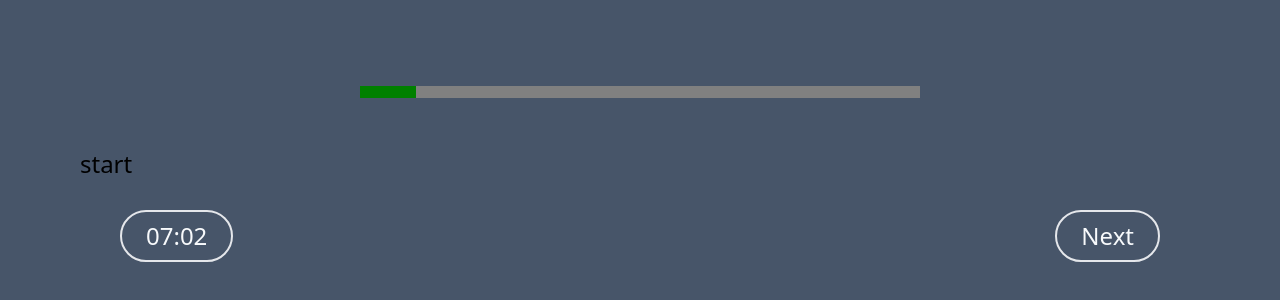
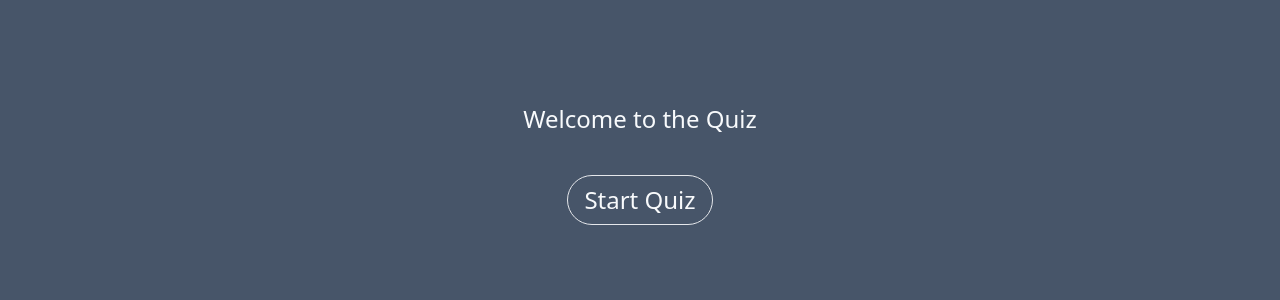
Before and after one commit to Rahulkaradwal/react-type, a React (Vite) app in the folder quiz/: page / in a window 1280 px wide. Shown: the part 236-536 px from the top of the page. Built offline with nearby package versions, Linux system fonts and the light colour scheme.

Commit message:
add ui elements

```diff
--- a/quiz/src/components/Footer/Footer.tsx
+++ b/quiz/src/components/Footer/Footer.tsx
@@ -1,12 +1,21 @@
 import { FC, ReactElement } from "react";
+import { Action } from "../Home/Home";
 
 const footerClasses = "border-2 rounded-full px-6 py-2";
 
-export const Footer: FC = (): ReactElement => {
+interface FooterProps {
+  dispatch: React.Dispatch<Action>;
+}
+export const Footer: FC<FooterProps> = ({ dispatch }): ReactElement => {
   return (
     <footer className="flex justify-between px-10 text-slate-50  h-20 w-full items-center   rounded-lg  ">
       <p className={footerClasses}>07:02</p>
-      <button className={footerClasses}>Next</button>
+      <button
+        onClick={() => dispatch({ type: "nextQuestion" })}
+        className={footerClasses}
+      >
+        Next
+      </button>
     </footer>
   );
 };
--- a/quiz/src/components/Home/Home.tsx
+++ b/quiz/src/components/Home/Home.tsx
@@ -2,6 +2,8 @@ import { FC, ReactElement, useReducer } from "react";
 import { Header } from "../Header/Header";
 import { Questions } from "../Question/Questions";
 import { Footer } from "../Footer/Footer";
+import { Start } from "../Question/Start";
+import { IQuestion } from "../../TypeDefinations";
 
 type Status = "start" | "loading" | "error" | "ready" | "active" | "finished";
 
@@ -10,20 +12,22 @@ export interface IState {
   answer: number | null;
   points: number;
   index: number;
+  questions: IQuestion[];
 }
 
 const initialState: IState = {
   status: "start",
+  questions: [],
   answer: null,
   points: 0,
   index: 0,
 };
 
 export type Action =
-  | { type: "dataReceived" }
+  | { type: "start" }
+  | { type: "dataReceived"; payload: IQuestion[] }
   | { type: "dataFailed" }
-  | { type: "start" }
-  | { type: "newAnswer" }
+  | { type: "newAnswer"; payload: number }
   | { type: "nextQuestion" }
   | { type: "finished" }
   | { type: "restart" }
@@ -31,10 +35,14 @@ export type Action =
 
 function counterReducer(state: IState, action: Action): IState {
   switch (action.type) {
+    case "start":
+      return { ...state, status: "ready" };
     case "dataReceived":
-      return { ...state, status: "ready" };
+      return { ...state, status: "ready", questions: action.payload };
     case "dataFailed":
       return { ...state, status: "error" };
+    case "nextQuestion":
+      return { ...state, index: state.index + 1 };
 
     default:
       throw new Error("Unknown action");
@@ -46,9 +54,12 @@ export const Home: FC = (): ReactElement => {
 
   return (
     <div className="h-screen bg-slate-600 gap-4 flex-col flex p-20 text-2xl justify-center">
-      <Header />
-      <Questions state={state} dispatch={dispatch} />
-      <Footer />
+      {state.status === "start" ? "" : <Header />}
+      {state.status === "start" && <Start dispatch={dispatch} />}
+      {state.status === "ready" && (
+        <Questions state={state} dispatch={dispatch} />
+      )}
+      {state.status === "start" ? "" : <Footer dispatch={dispatch} />}
     </div>
   );
 };
--- /dev/null
+++ b/quiz/src/components/Question/Option.tsx
@@ -0,0 +1,23 @@
+import { FC, ReactElement } from "react";
+
+interface OptionProps {
+  option: string;
+  index: number;
+}
+
+{
+  /* <li className="py-2 px-6 ml-8 -mr-8 rounded-full bg-blue-300">React</li> */
+}
+
+export const Option: FC<OptionProps> = ({ option, index }): ReactElement => {
+  return (
+    <li
+      className="py-2 px-6  rounded-full bg-blue-300"
+      onClick={() => {
+        console.log(option, index);
+      }}
+    >
+      {option}
+    </li>
+  );
+};
--- a/quiz/src/components/Question/Question.tsx
+++ b/quiz/src/components/Question/Question.tsx
@@ -1,14 +1,22 @@
 import { FC, ReactElement } from "react";
+import { IQuestion } from "../../TypeDefinations";
+import { Action } from "../Home/Home";
+import { Option } from "./Option";
 
-export const Question: FC = (): ReactElement => {
+interface QuestionProps {
+  question: IQuestion;
+  dispatch: React.Dispatch<Action>;
+}
+
+export const Question: FC<QuestionProps> = ({ question }): ReactElement => {
+  console.log(question);
   return (
     <div>
-      <p className="mb-4">Which is the most Popular Javascript Framework</p>
+      <p className="mb-4">{question.question}</p>
       <ul className="flex flex-col gap-4 cursor-pointer">
-        <li className="py-2 px-6 ml-8 -mr-8 rounded-full bg-blue-300">React</li>
-        <li className="py-2 px-6 rounded-full bg-yellow-600">Angular</li>
-        <li className="py-2 px-6 rounded-full bg-yellow-600">Vue</li>
-        <li className="py-2 px-6 rounded-full bg-yellow-600">Suvlte</li>
+        {question.options.map((option: string, index: number) => (
+          <Option key={index} index={index} option={option} />
+        ))}
       </ul>
     </div>
   );
--- a/quiz/src/components/Question/Questions.tsx
+++ b/quiz/src/components/Question/Questions.tsx
@@ -1,25 +1,39 @@
-import { FC, ReactElement } from "react";
+import { FC, ReactElement, useEffect } from "react";
 import { Question } from "./Question";
 import { Action, IState } from "../Home/Home";
 
 interface QuestionProps {
+  dispatch: React.Dispatch<Action>;
   state: IState;
-  dispatch: React.Dispatch<Action>;
 }
 
 export const Questions: FC<QuestionProps> = ({
-  state,
-  // dispatch,
+  dispatch,
+  state: { questions, index },
 }): ReactElement => {
-  console.log(state);
-
-  if (state.status === "start") {
-    return <p>start</p>;
-  }
+  useEffect(() => {
+    async function getData() {
+      try {
+        const response = await fetch("http://localhost:3001/questions");
+        const questions = await response.json();
+        dispatch({ type: "dataReceived", payload: questions });
+      } catch (error) {
+        dispatch({ type: "dataFailed" });
+        console.error("Failed to fetch questions", error);
+      }
+    }
+    getData();
+  }, [dispatch]);
 
   return (
     <div className="flex w-full rounded-lg items-center justify-center h-2/3  text-slate-50  ">
-      <Question />
+      {questions.length > 0 && (
+        <Question
+          key={questions[index].id}
+          dispatch={dispatch}
+          question={questions[index]}
+        />
+      )}
     </div>
   );
 };
--- /dev/null
+++ b/quiz/src/components/Question/Start.tsx
@@ -0,0 +1,24 @@
+import { FC, ReactElement } from "react";
+import { Action } from "../Home/Home";
+
+interface StartProps {
+  dispatch: React.Dispatch<Action>;
+}
+
+export const Start: FC<StartProps> = ({ dispatch }): ReactElement => {
+  const handleClick = (): void => {
+    dispatch({ type: "start" });
+  };
+
+  return (
+    <div className="flex flex-col gap-10 w-full rounded-lg items-center justify-center h-2/3 text-slate-50">
+      <h2>Welcome to the Quiz</h2>
+      <button
+        className="px-4 py-2 rounded-full border cursor-pointer"
+        onClick={handleClick}
+      >
+        Start Quiz
+      </button>
+    </div>
+  );
+};
```
